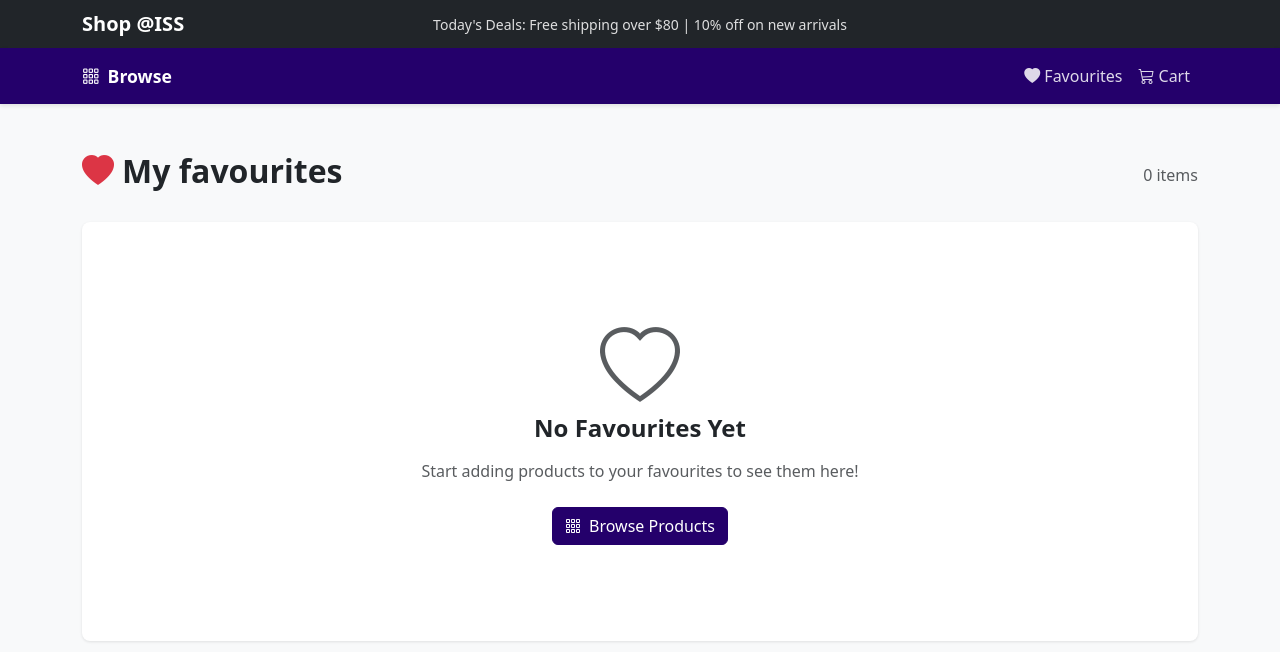
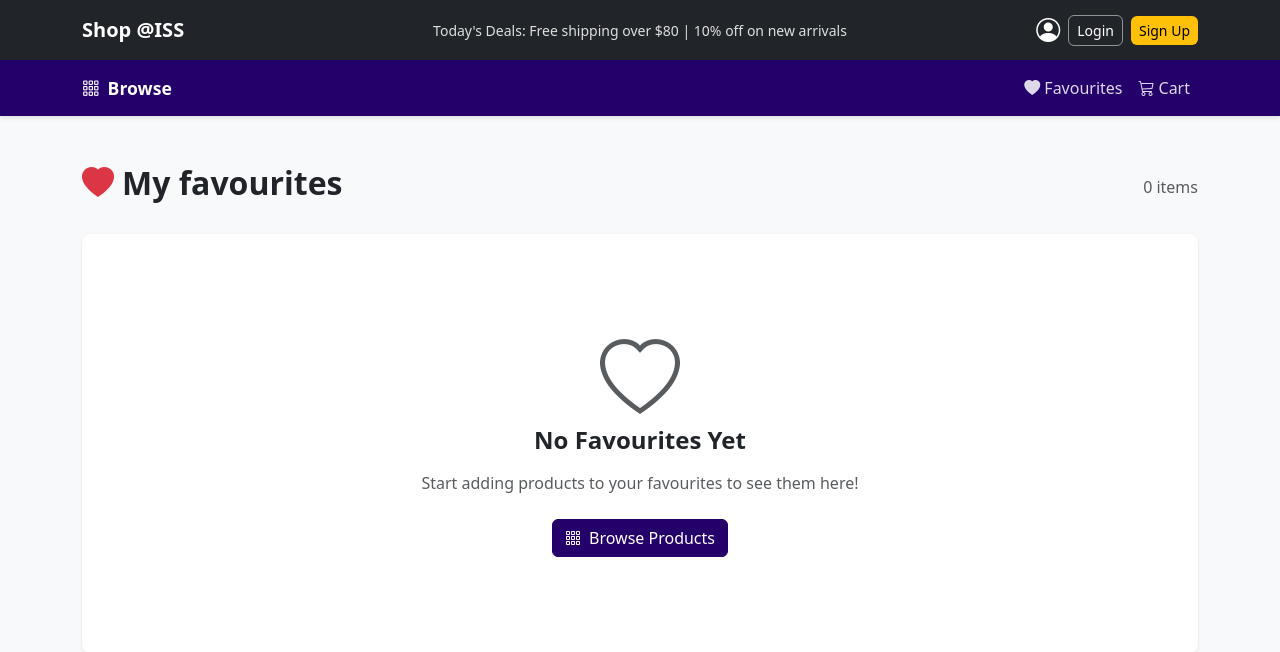
Before and after one commit to NightlyAffair/Shopping-Cart-Application-NUSISS, a Spring Boot app: page /favourites/customer in a window 1280 px wide. Shown: the top 652 px of the page. Run offline with Spring Boot 4, Linux system fonts and the light colour scheme; the visitor is signed in with stand-in values (Sample User, id 1); data that the repository does not hold is empty; database files in the repository are not loaded.

Commit message:
fix - pagination to 10

```diff
--- a/src/main/java/com/Assignment/shopping_carts/Controller/ProductController.java
+++ b/src/main/java/com/Assignment/shopping_carts/Controller/ProductController.java
@@ -48,7 +48,7 @@
         Sort sortOrder = productService.sortEnum(sort);
 
         // Create pageable request (8 products per page)
-        Pageable pageable = PageRequest.of(pageNumber, 8, sortOrder);
+        Pageable pageable = PageRequest.of(pageNumber, 10, sortOrder);
 
         // Fetch paginated, filtered, and sorted products
         Page<Product> page = productService.getProductsPaginated(categoryId, keyword, pageable);
--- a/src/main/resources/templates/favourites.html
+++ b/src/main/resources/templates/favourites.html
@@ -19,56 +19,47 @@
   <div class="container">
     <div class="row align-items-center">
       <div class="col-md-3">
-        <a class="logo text-decoration-none" th:href = "@{/displayProducts/page}">
+        <div class="logo">
           <h5>Shop @ISS</h5>
-        </a>
         </div>
-
+      </div>
       <div class="col-md-6 text-center d-none d-md-block">
-        <span class="promotional-text" th:if="${user == null}">
-          Today's Deals: Free shipping over $80 | 10% off on new arrivals
-        </span>
+        <span class="promotional-text">Today's Deals: Free shipping over $80 | 10% off on new arrivals</span>
       </div>
-
-      <div class="col-md-3">
-        <div class="user-actions d-flex align-items-center justify-content-end gap-3"
-             th:if="${user != null}">
-
+      <div class="col-md-3 d-flex justify-content-end">
+        <!-- If Not Logged -->
+        <div th:if="${session.login_status == null || session.login_status == false}">
+          <div class="user-actions d-flex align-items-center justify-content-end gap-2">
+            <a href="#" class="text-white"><i class="bi bi-person-circle fs-4"></i></a>
+            <a th:href="@{/login}" class="btn btn-outline-light btn-sm">Login</a>
+            <a href="http://localhost:3000/signup" class="btn btn-warning btn-sm">Sign Up</a>
+          </div>
+        </div>
+        <!-- Logged In -->
+        <div th:if="${session.login_status != null && session.login_status == true}">
           <div class="dropdown user-dropdown">
-            <button class="btn btn-link text-decoration-none gap-0 p-0"
-                    type="button"
+            <a href="#"
+               class="d-flex align-items-center gap-2 text-decoration-none dropdown-toggle"
                data-bs-toggle="dropdown"
                aria-expanded="false">
-
-              <div class="user-avatar" th:text="${user.firstName.substring(0,1) + user.lastName.substring(0,1)}">
-                JD
-              </div>
-            </button>
-
-            <ul class="dropdown-menu dropdown-menu-end" aria-labelledby="userDropdown">
-              <li>
-                <div class="px-3 py-2 border-bottom">
-                  <div class="fw-semibold" th:text="${user.firstName + ' ' + user.lastName}">John Doe</div>
-                  <small class="text-muted" th:text="${user.email}">john@example.com</small>
-                </div>
-              </li>
-              <li><a class="dropdown-item" th:href="@{/orderHistory}">
-                <i class="bi bi-clock-history me-2"></i>Order History
-              </a></li>
-              <li><a class="dropdown-item" th:href="@{/favorites}">
-                <i class="bi bi-heart me-2"></i>My Favorites
-              </a></li>
-              <li><a class="dropdown-item" th:href="@{/settings}">
+              <img src="https://images.unsplash.com/photo-1750535135593-3a8e5def331d?ixlib=rb-4.1.0&ixid=M3wxMjA3fDB8MHxwaG90by1wYWdlfHx8fGVufDB8fHx8fA%3D%3D&auto=format&fit=crop&q=80&w=1480"
+                   alt="user profile"
+                   width="40"
+                   height="40"
+                   class="rounded-circle" />
+              <i class="bi bi-chevron-down text-white"></i>
+            </a>
+            <ul class="dropdown-menu dropdown-menu-end">
+              <li><a class="dropdown-item" href="http://localhost:3000/#/accountInfo">
                 <i class="bi bi-gear me-2"></i>Settings
               </a></li>
-              <li><hr class="dropdown-divider"></li>
-              <li>
-                <form th:action="@{/logout}" method="post" class="d-inline w-100">
-                  <button type="submit" class="dropdown-item text-danger">
-                    <i class="bi bi-box-arrow-right me-2"></i>Logout
-                  </button>
-                </form>
-              </li>
+              <li><a class="dropdown-item" href="http://localhost:3000/#/purchaseHistory">
+                <i class="bi bi-clock-history me-2"></i>View Purchase History
+              </a></li>
+              <li><hr class="dropdown-divider" /></li>
+              <li><a class="dropdown-item" th:href="@{/login/logout}">
+                <i class="bi bi-box-arrow-right me-2"></i>Sign out
+              </a></li>
             </ul>
           </div>
         </div>
@@ -80,11 +71,10 @@
 <!-- NavBar -->
 <nav class="navbar navbar-expand-lg navbar-dark site-navbar">
   <div class="container">
-      <a class="navbar-brand" th:href="@{/products/page}">
+    <a class="navbar-brand" th:href="@{/products}">
       <i class="bi bi-grid-3x3-gap me-2"></i>Browse
-
     </a>
-      <button class="navbar-toggler" type="button" data-bs-toggle="collapse" data-bs-target="#navbarNav">
+    <button class="navbar-toggler" data-bs-target="#navbarNav" data-bs-toggle="collapse" type="button">
       <span class="navbar-toggler-icon"></span>
     </button>
     <div class="collapse navbar-collapse" id="navbarNav">
@@ -103,7 +93,6 @@
     </div>
   </div>
 </nav>
-
   <!-- Main -->
   <main class="container my-5">
     <div class="d-flex justify-content-between align-items-center mb-4">
```
Also changed, not shown: src/main/resources/application.properties (+6 -26 lines). Lines whose indentation alone changed are shown as unchanged.
